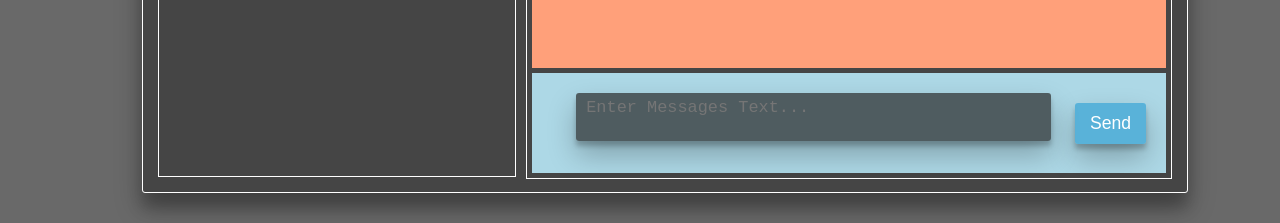
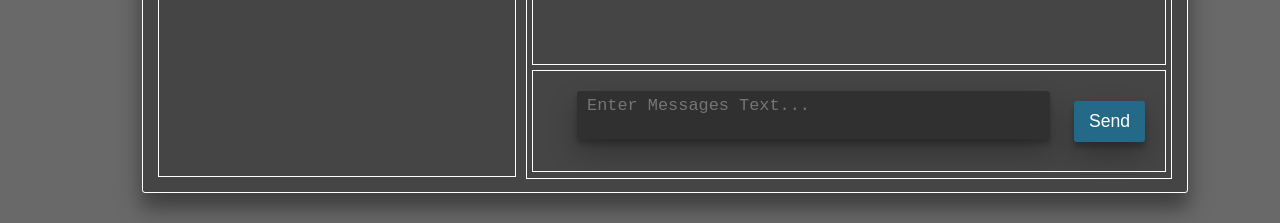
Before and after one commit to itemka/hackathon-web-messenger, a React (Create React App) app: page / in a window 1280 px wide. Shown: the part 555-778 px from the top of the page. Built offline with nearby package versions, Linux system fonts and the light colour scheme.

Commit message:
last update

```diff
--- a/src/UI/components/Messager/ChatsWindow/ChatsWindow.module.css
+++ b/src/UI/components/Messager/ChatsWindow/ChatsWindow.module.css
@@ -1,12 +1,12 @@
 .MessagesWindow {
-    /*overflow-y: scroll; !*for scroll*!*/
-    background-color: lightsalmon;
+    overflow-y: scroll; /*for scroll*/
     height: 530px;
     margin-bottom: 5px;
     margin-top: 5px;
+    border: 1px solid white;
 }
 
 .FormSend {
-    background-color: lightblue;
+    border: 1px solid white;
     height: 100px;
 }
```
Also changed, not shown: 2 other files (tests, documents, lock files or other folders).
